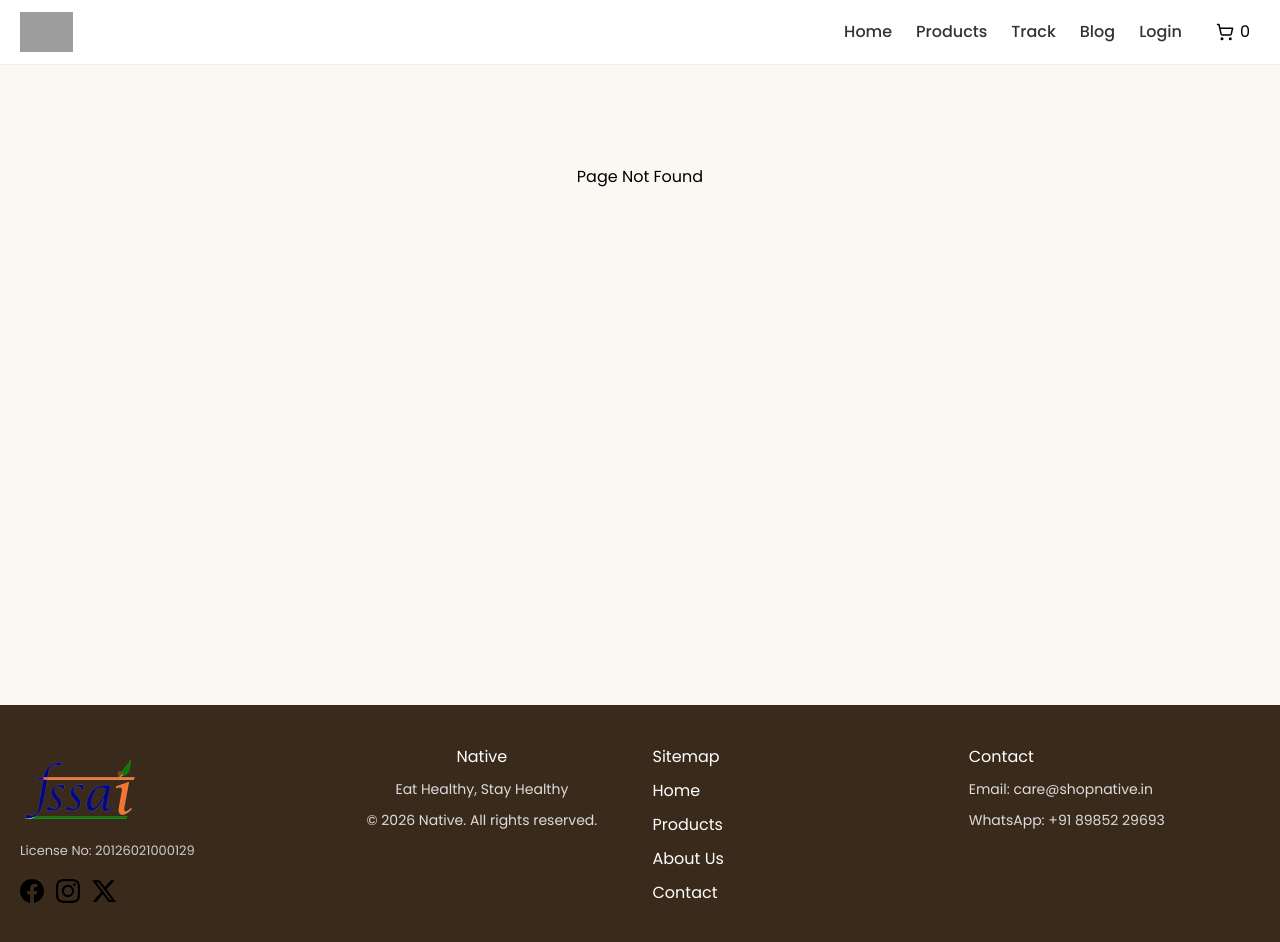
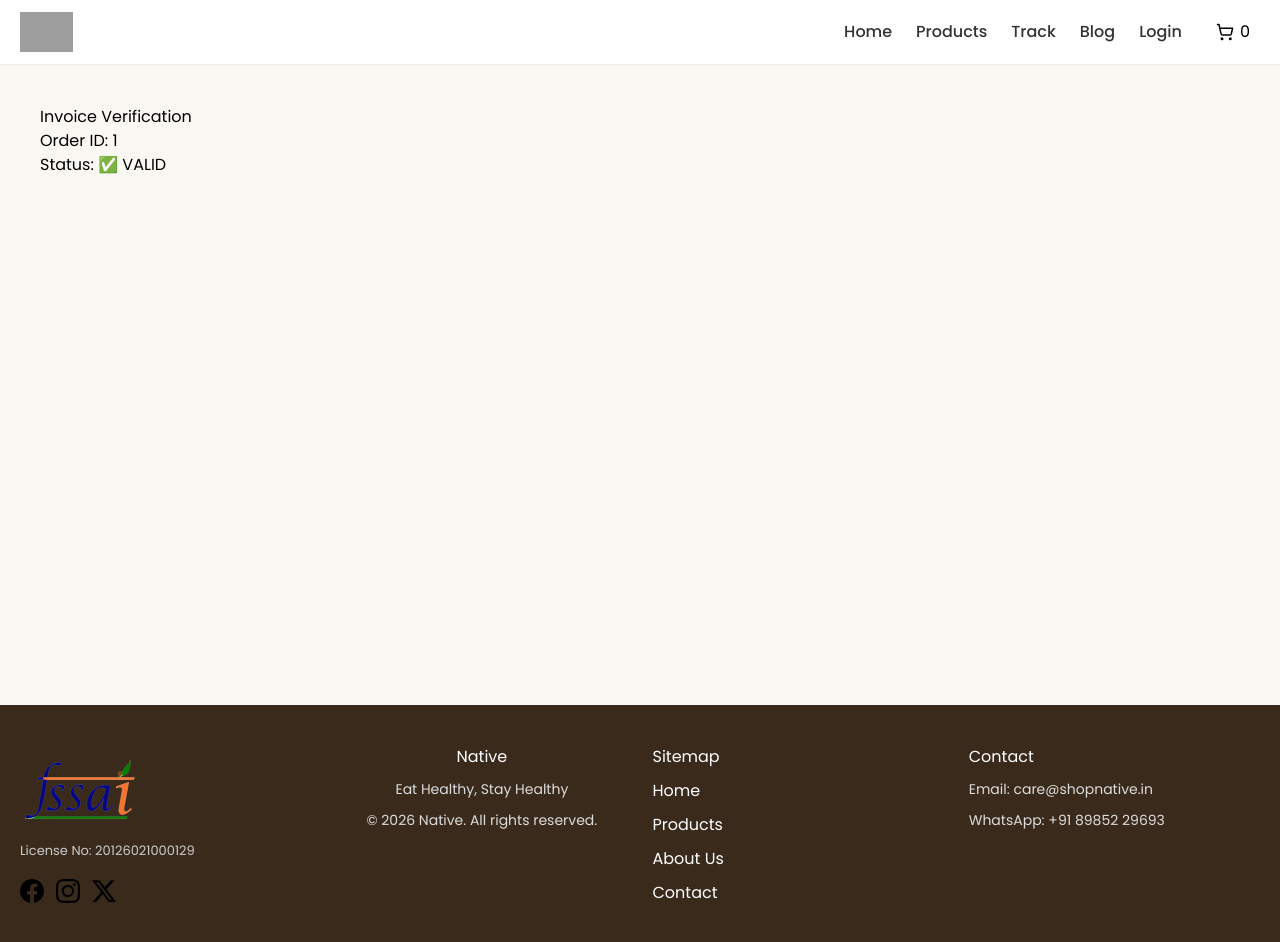
Before and after one commit to nagarajukandula55/native, a Next.js app: page /verify/1 in a window 1280 px wide. Before the commit this address had no page. Shown: the top 942 px of the page. Built offline with nearby package versions, Linux system fonts and the light colour scheme; grey boxes are pictures that could not be loaded.

Commit message:
Create page.js

```diff
--- /dev/null
+++ b/app/verify/[id]/page.js
@@ -0,0 +1,9 @@
+export default function Verify({ params }) {
+  return (
+    <div style={{ padding: 40 }}>
+      <h2>Invoice Verification</h2>
+      <p>Order ID: {params.id}</p>
+      <p>Status: ✅ VALID</p>
+    </div>
+  );
+}
```
